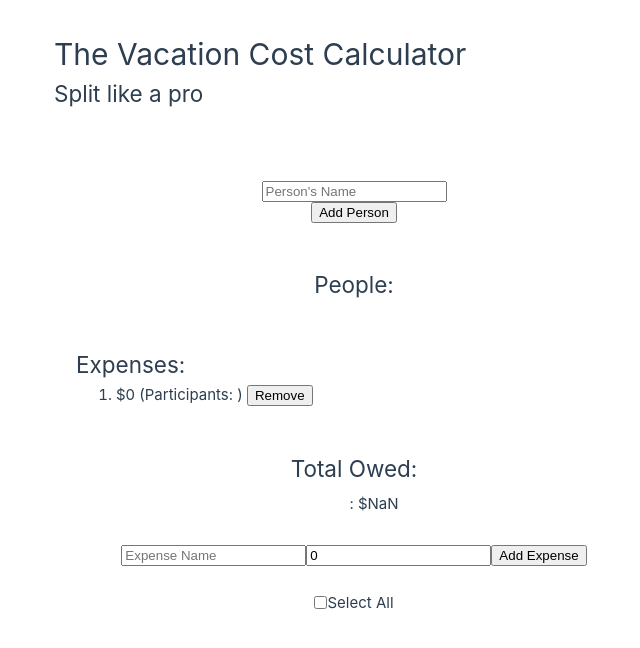
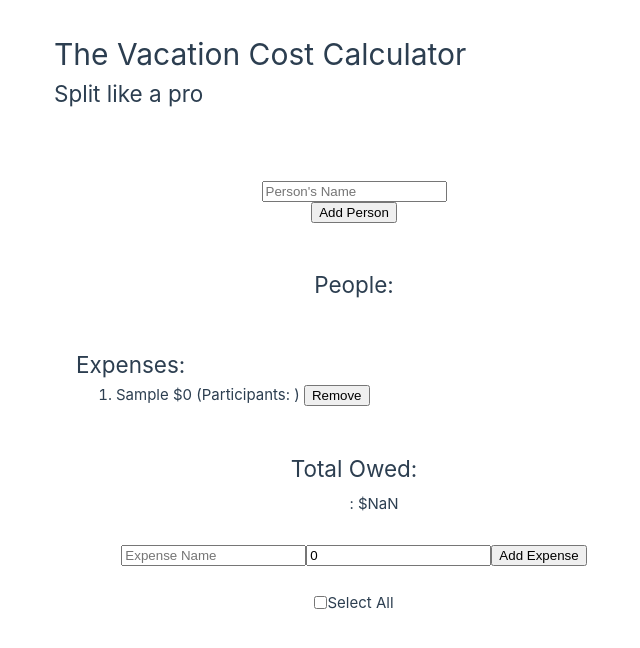
Before and after one commit to mwrowan89/Cost-Calculator, a Vue app: page / in a window 1280 px wide. Both pictures are taken after typing "Sample" into the empty fields and a click on the button "Add Expense". Shown: the top 648 px of the page, without its empty margins (286-926 px from the left). Built offline with nearby package versions, Linux system fonts and the light colour scheme.

Commit message:
Added expense name to display

```diff
--- a/src/components/ExpenseList.vue
+++ b/src/components/ExpenseList.vue
@@ -3,7 +3,7 @@
     <h2>Expenses:</h2>
     <ol class="expense-list">
       <li v-for="(expense, index) in expenses" :key="index">
-        <strong>{{ expense.expenseName }}</strong> ${{ expense.amount }}
+        <strong>{{ expense.expense }}</strong> ${{ expense.amount }}
         <span v-if="expense.participants.length > 0">
           (Participants: {{ expense.participants.join(', ') }})
         </span>
@@ -20,6 +20,9 @@ export default {
     removeExpense(index) {
       this.$emit('remove-expense', index);
     }
+  },
+  mounted() {
+    console.log(this.expenses);
   }
 }
 </script>
```
